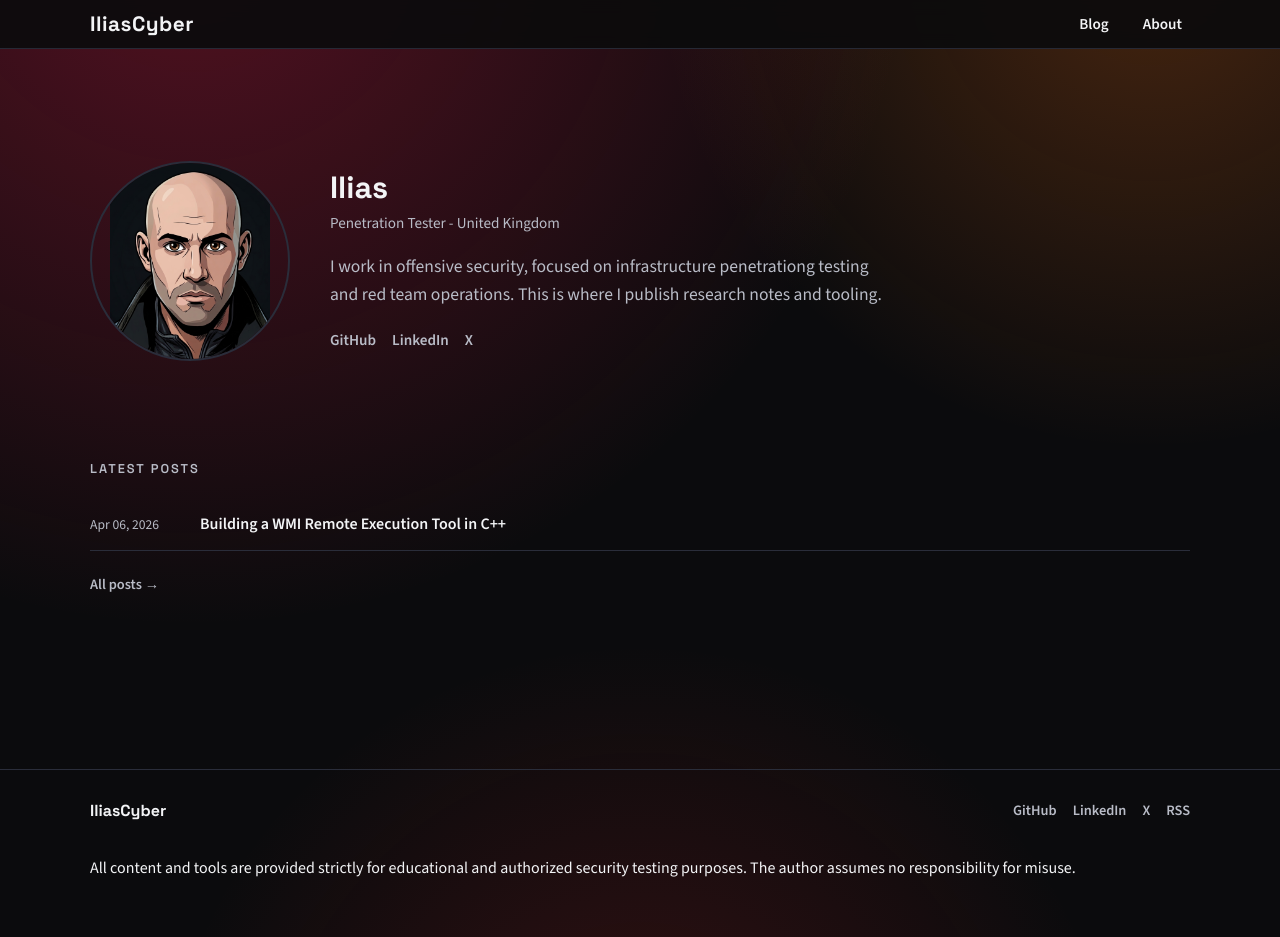
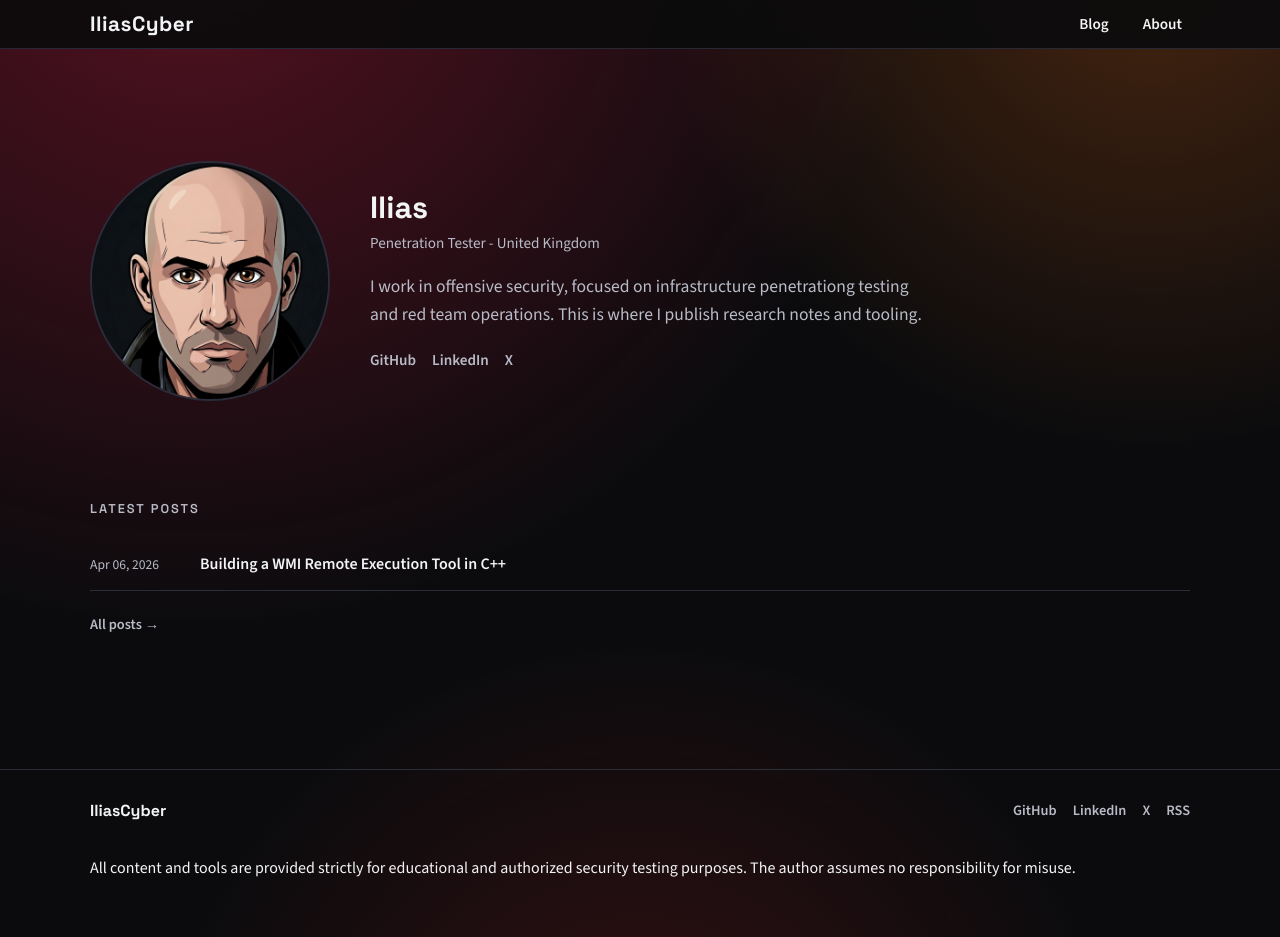
Before and after one commit to ilkyr/ilkyr.github.io, a Jekyll site: the page built from index.md, in a window 1280 px wide and 937 px high. Built offline with Jekyll 4.4.1, drawn with Linux system fonts in a browser that asks for light colours.

Commit message:
Adjust avatar size and crop

```diff
--- a/assets/css/site.css
+++ b/assets/css/site.css
@@ -229,13 +229,13 @@ h3 {
 }
 
 .avatar {
-  width: 200px;
-  height: 200px;
-  min-width: 200px;
+  width: 240px;
+  height: 240px;
+  min-width: 240px;
   border-radius: 50%;
   border: 2px solid var(--line);
-  object-fit: contain;
-  background: transparent;
+  object-fit: cover;
+  object-position: center 20%;
 }
 
 .hero-copy {
```
